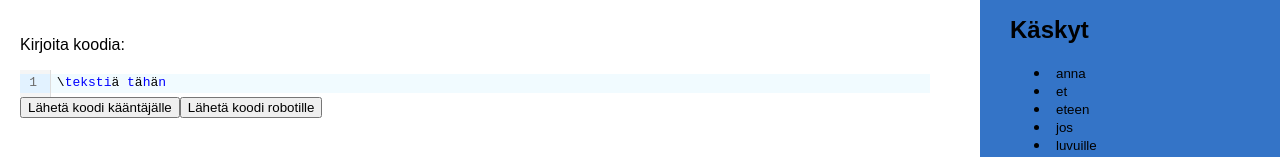
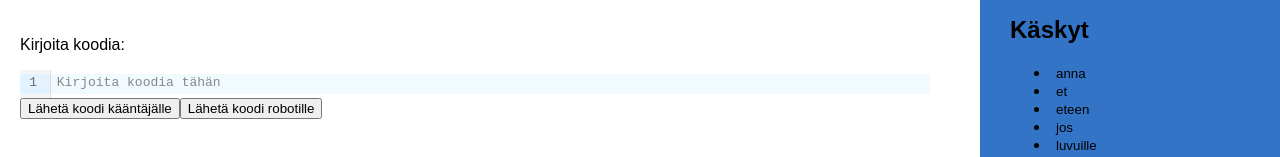
Before and after one commit to robottikoodieditori/ohtuprojekti-robottikoodieditori, a React (Create React App) app in the folder frontend/: page / in a window 1280 px wide. Shown: the part 143-300 px from the top of the page. Built offline with nearby package versions, Linux system fonts and the light colour scheme; no server answers.

Commit message:
Add placeholder value for text area

```diff
--- a/frontend/src/components/editor.js
+++ b/frontend/src/components/editor.js
@@ -4,7 +4,7 @@ import { useRef } from "react";
 import { editCode } from '../reducers/editorReducer';
 import { extensions as syntax_style} from '../services/highlight';
 import { extensions } from '../utils/cmConfig';
-import CodeMirror from '@uiw/react-codemirror'
+import CodeMirror, { placeholder } from '@uiw/react-codemirror'
 import { wordHover } from './hoverTooltip';
 import { setWord } from '../reducers/highlightReducer';
 
@@ -46,7 +46,7 @@ const Editor = ({ doc }) => {
             <CodeMirror
                 id='editor'
                 value={doc}
-                extensions={[extensions, hover]}
+                extensions={[extensions, hover, placeholder('Kirjoita koodia tähän')]}
                 theme={syntax_style}
                 onChange={onChange}
                 onClick={handleClick}
--- a/frontend/src/components/editorview.js
+++ b/frontend/src/components/editorview.js
@@ -10,7 +10,7 @@ const EditorView = (props) => {
                 <p>{props.data.date}</p>
                 <p>Kirjoita koodia:</p>
             </header>
-            <Editor doc={String.raw`\tekstiä tähän`}/>
+            <Editor doc=""/>
             <Button function={'COMPILE'} text={'Lähetä koodi kääntäjälle'} />
             <Button function={'SEND'} text={'Lähetä koodi robotille'} />
         </div>
```
